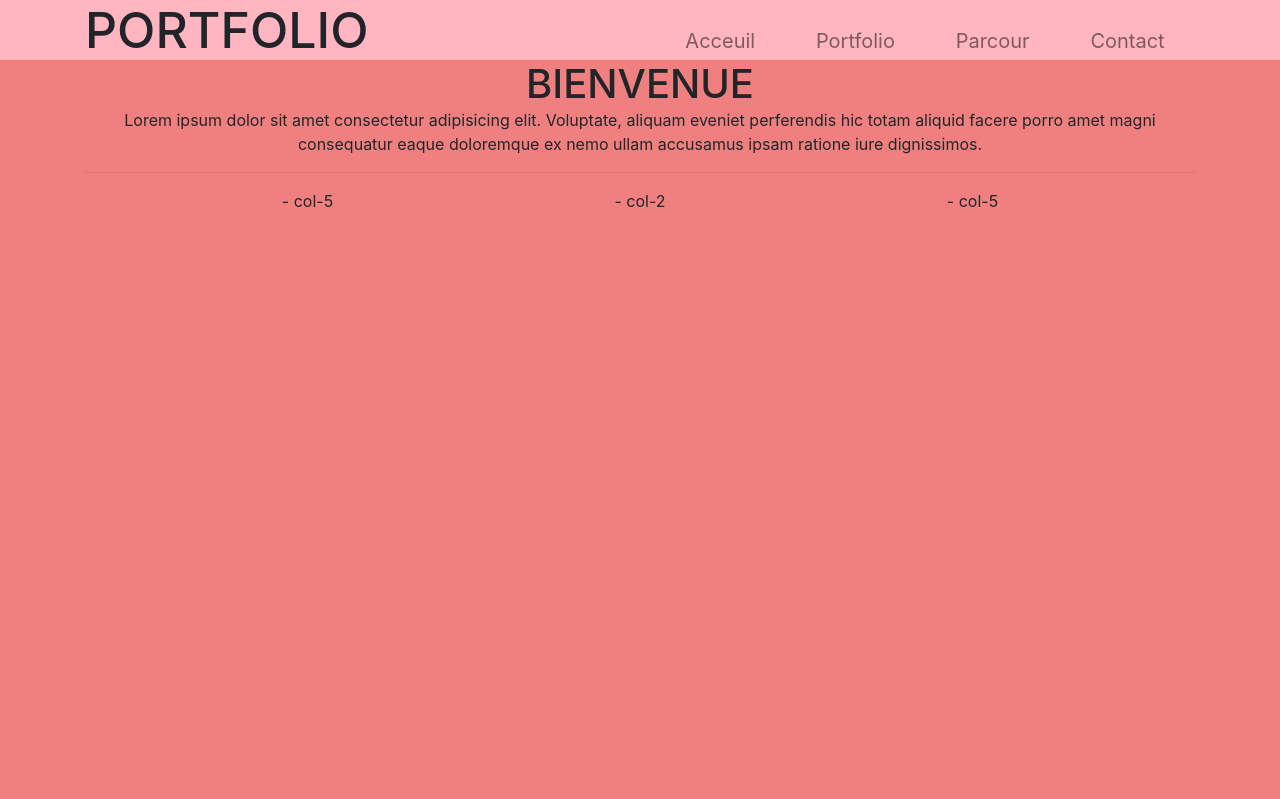
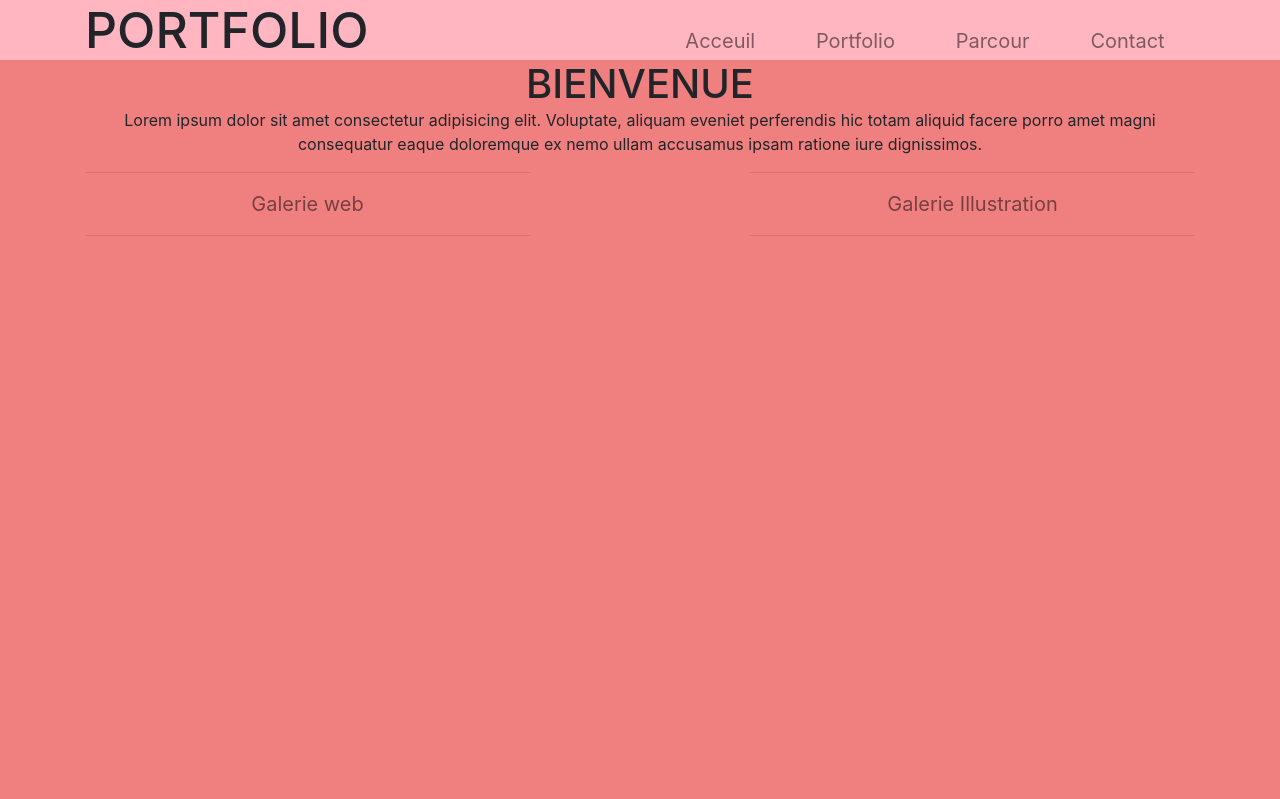
Before and after one commit to Darcoeur974/projetPortfolio, a PHP site: page /index/client.html in a window 1280 px wide. Shown: the top 799 px of the page. Run offline with PHP 8.4, Linux system fonts and the light colour scheme.

Commit message:
etape presentation en cour, mise en place des forme

```diff
--- a/css/style.css
+++ b/css/style.css
@@ -44,6 +44,20 @@ li a {
 }
 
 li a:hover {
+    opacity: 1;
+    color: black;
+    text-decoration: none;
+}
+
+.a-presentation {
+    font-size: 20px;
+    opacity: 0.5;
+    color: black;
+    text-decoration: none;
+}
+
+.a-presentation:hover {
+    font-size: 20px;
     opacity: 1;
     color: black;
     text-decoration: none;
--- a/index/client.html
+++ b/index/client.html
@@ -45,11 +45,18 @@
             <p>
                 Lorem ipsum dolor sit amet consectetur adipisicing elit. Voluptate, aliquam eveniet perferendis hic totam aliquid facere porro amet magni consequatur eaque doloremque ex nemo ullam accusamus ipsam ratione iure dignissimos.
             </p>
-            <hr>
             <div class="row">
-                <div class="col-5">- col-5</div>
-                <div class="col-2">- col-2</div>
-                <div class="col-5">- col-5</div>
+                <div class="col-5">
+                    <hr>
+                    <a class="a-presentation" href="">Galerie web</a>
+                    <hr>
+                </div>
+                <div class="col-2"></div>
+                <div class="col-5">
+                    <hr>
+                    <a class="a-presentation" href="">Galerie Illustration</a>
+                    <hr>
+                </div>
             </div>
         </div>
         <!-- /navbar-->
```
